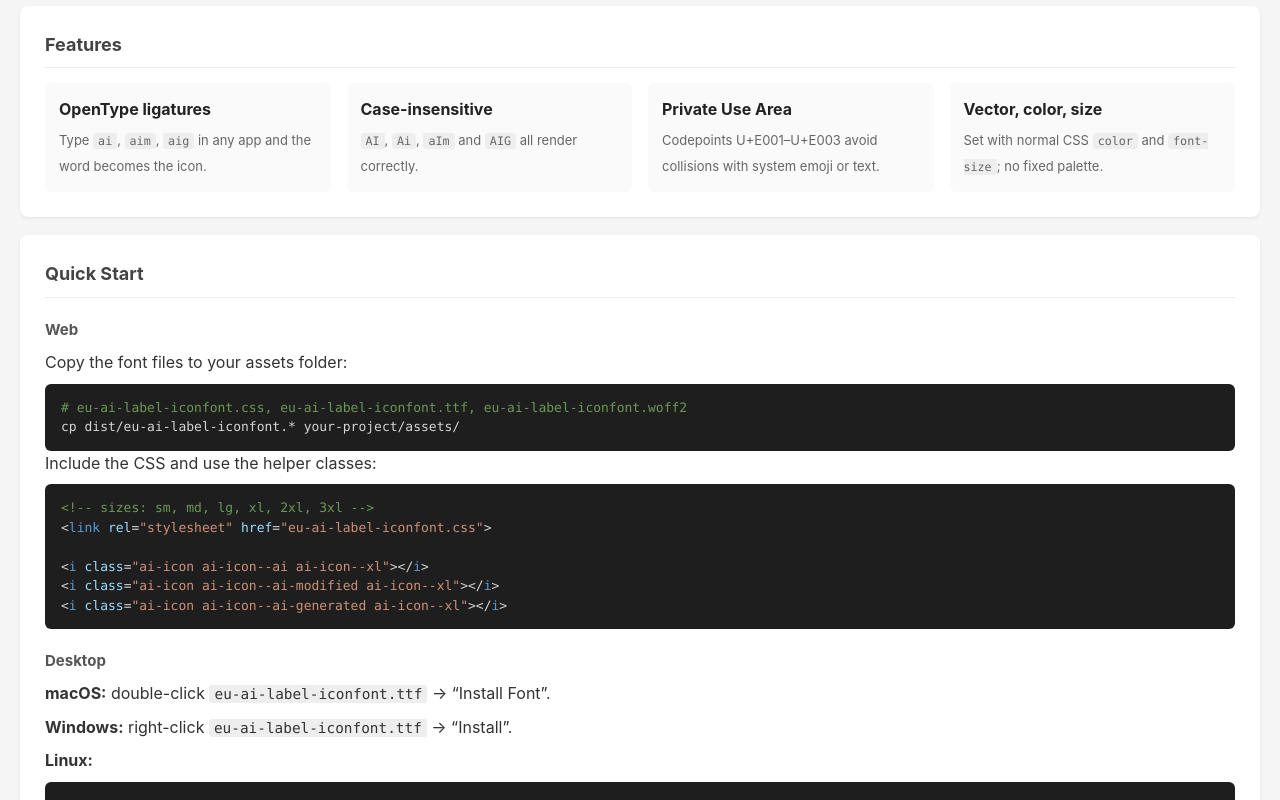
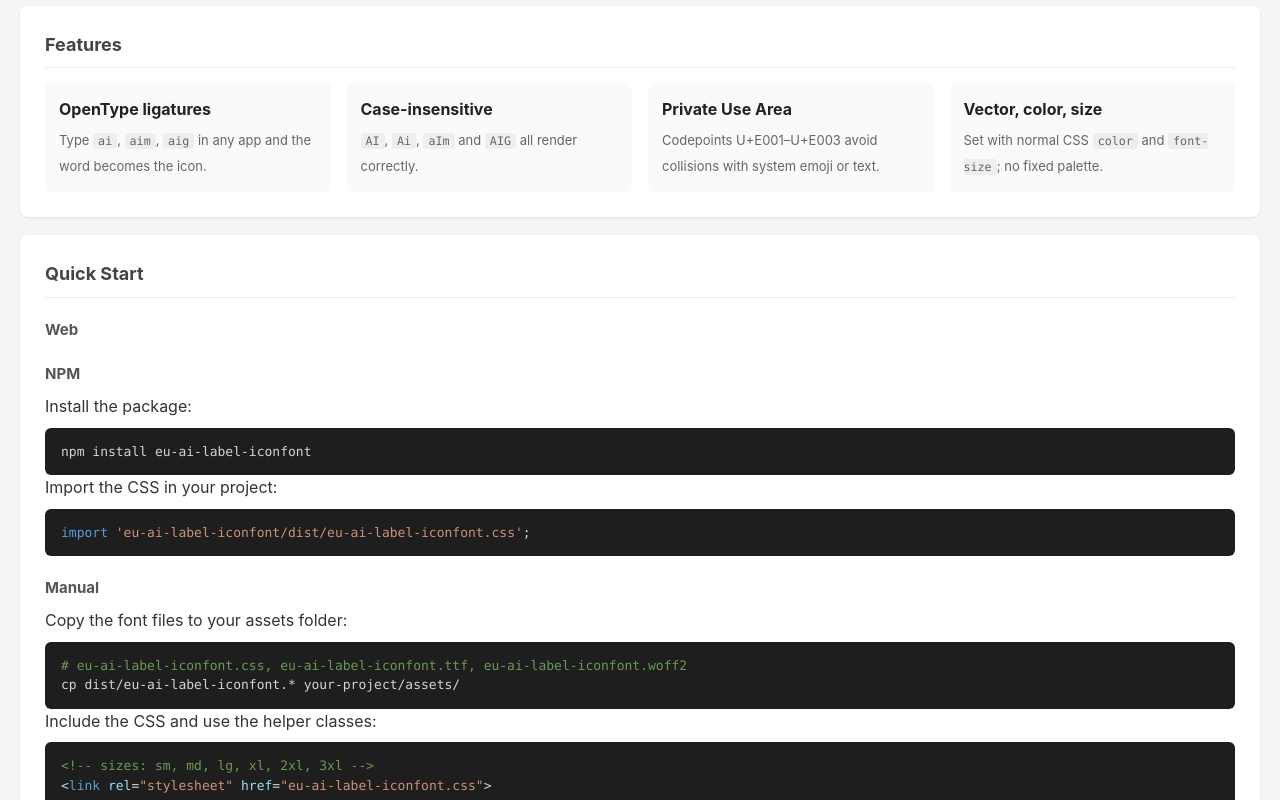
Before and after one commit to saitho/eu-ai-label-iconfont, a website: page dist/index.html in a window 1280 px wide. Shown: the part 503-1303 px from the top of the page. Drawn offline with Linux system fonts and the light colour scheme.

Commit message:
docs: add NPM package to install instructions

```diff
--- a/dist/index.html
+++ b/dist/index.html
@@ -88,6 +88,14 @@
 
 <div class="sec"><h2>Quick Start</h2>
   <h3>Web</h3>
+
+  <h3 class="install-step">NPM</h3>
+  <p class="install-step">Install the package:</p>
+<pre>npm install eu-ai-label-iconfont</pre>
+  <p class="install-step">Import the CSS in your project:</p>
+<pre><span class="tag">import</span> <span class="str">'eu-ai-label-iconfont/dist/eu-ai-label-iconfont.css'</span>;</pre>
+
+  <h3 class="install-step">Manual</h3>
   <p class="install-step">Copy the font files to your assets folder:</p>
 <pre><span class="comment"># eu-ai-label-iconfont.css, eu-ai-label-iconfont.ttf, eu-ai-label-iconfont.woff2</span>
 cp dist/eu-ai-label-iconfont.* your-project/assets/</pre>
```
Also changed, not shown: README.md.
